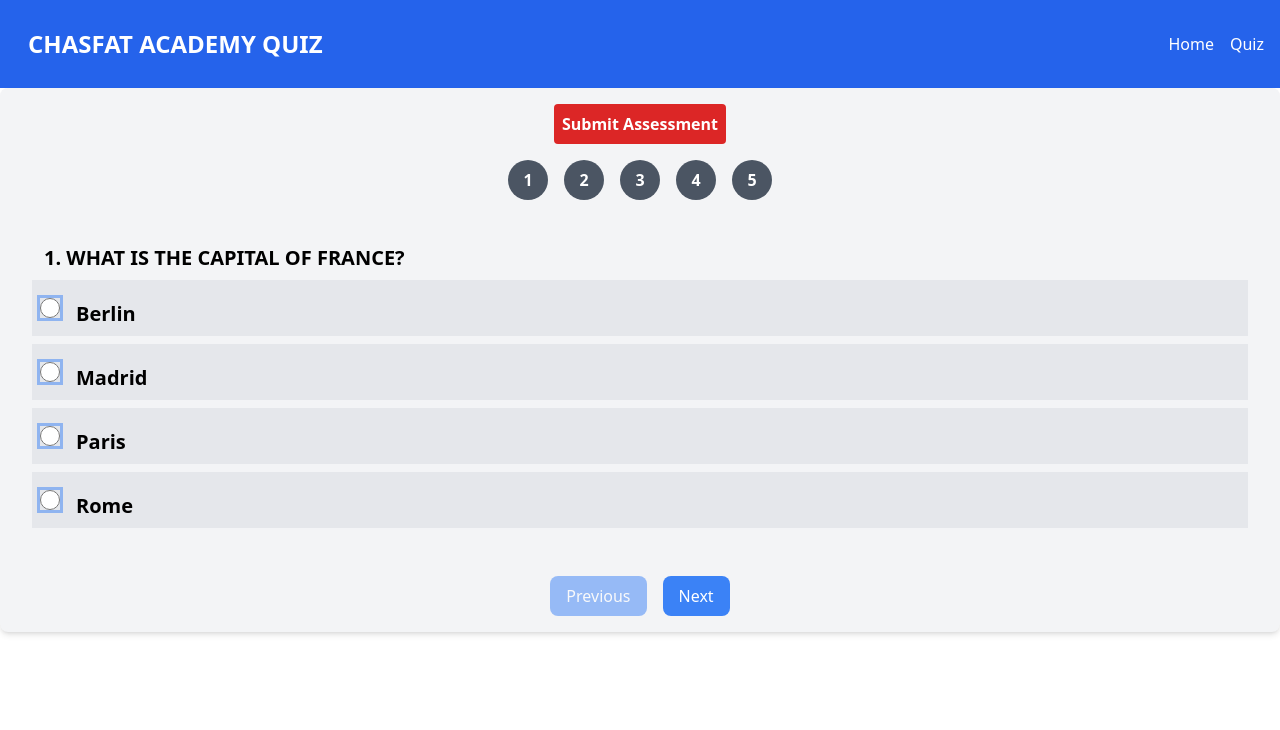
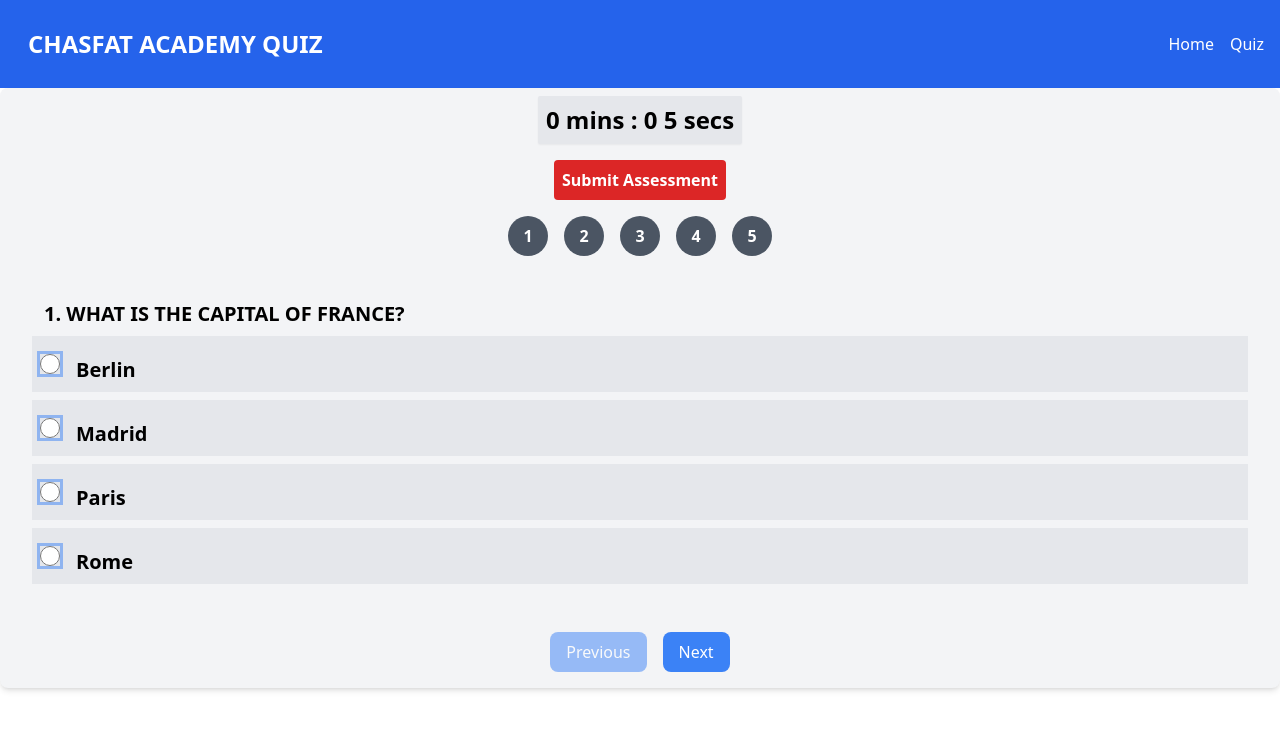
Before and after one commit to Nobiscumdeus/React, a React (Vite) app: page /quiz in a window 1280 px wide. Shown: the top 730 px of the page. Built offline with nearby package versions, Linux system fonts and the light colour scheme.

Commit message:
Added the timer controls

```diff
--- a/src/components/ChasfatAcademy/Quiz.jsx
+++ b/src/components/ChasfatAcademy/Quiz.jsx
@@ -1,13 +1,15 @@
-import { useState } from 'react'
+import { useState,useEffect } from 'react'
 import { useSelector,useDispatch } from 'react-redux'
 
 import { useNavigate } from 'react-router-dom'
 
 
-import { setUserAnswer } from '../../features/ChasfatAcademy/quiz/quizSlice' ///We imported this as an action here
+import { setUserAnswer,resetUserAnswers} from '../../features/ChasfatAcademy/quiz/quizSlice' ///We imported this as an action here
 
 import Question from './Question' //We import a single question
 
+
+import { decrementTimer,resetTimer } from '../../features/ChasfatAcademy/timer/timerSlice' //Here is to import the decrement action
 
 const Quiz=()=>{
     const userAnswers=useSelector(state=>state.quiz.userAnswers);
@@ -16,6 +18,96 @@ const Quiz=()=>{
     const dispatch=useDispatch() //Get the dispatch function
     const questions=useSelector((state)=>state.quiz.questions) //Get questions from the redux store
     const [currentQuestionIndex,setCurrentQuestionIndex]=useState(0) //State for the current index question
+
+
+    //Access the timeLeft from Redux
+
+    //Dealing with the time monitoring
+    //Timer state
+    //const [timeLeft,setTimeLeft]=useState(600) //10 minutes in seconds
+
+    const timeLeft=useSelector(state=>state.timer.timer) //access timer value from redux
+    const isTimerActive=true
+    //State to manage time activity
+
+    /**   useEffect(()=>{
+        if(!isTimerActive) return;
+
+        const timer=setInterval(()=>{
+            setTimeLeft(prev=>{
+                if(prev <=1){
+                    clearInterval(timer);
+                   // handleSubmit()
+                    navigate('/') //Automatically handle submission
+                    return 0
+                }
+                return prev-1;
+            })
+        },1000)
+
+        return ()=>clearInterval(timer)
+
+    },[isTimerActive]) //Condition will be placed here
+*/
+
+/**
+ *
+
+ *
+ *   useEffect(()=>{
+        //Only run this effect if the timer is active and there's time left
+        if(!isTimerActive || timeLeft <= 0 ) return;
+
+        //Set interval to decrement the timer every second
+        const timer=setInterval(()=>{
+            dispatch(decrementTimer()) //Dispatch the action to decrement the timer
+
+            //If the timer reaches zero, submit the quiz automatically
+            if(timeLeft <= 1){
+
+                clearInterval(timer) //Clear the timer interval
+                navigate('/')
+
+            }
+        },1000)
+
+        return ()=>clearInterval(timer) //Cleanup the function to clear the interval on component unmount
+
+
+    },[isTimerActive,dispatch]) //dependencies for the effect
+
+ */
+
+    useEffect(() => {
+        // Reset the timer when the component mounts
+        dispatch(resetTimer());
+        dispatch(resetUserAnswers());
+
+
+    }, [dispatch]); // Runs only once when the component mounts
+
+    useEffect(()=>{
+        //Only run this effect is the timer is active and there's time left
+        if(!isTimerActive || timeLeft <= 0) return;
+
+        //Set the interval to decrement the timer every second
+        const timer =setInterval(()=>{
+            dispatch(decrementTimer()) //Dispatch the action to decrement the timer
+
+            if(timeLeft <= 1){
+                clearInterval(timer) //Clear the interval
+                navigate('/results') //Navigate to the home page
+            }
+
+        },1000)
+        //Clean up the function to clear the interval on component unmount
+        return()=>clearInterval(timer)
+
+    },[isTimerActive,timeLeft,dispatch,navigate])
+
+
+
+
 
     const handleSubmit=()=>{
         //Check if all questions are answered
@@ -55,7 +147,12 @@ const Quiz=()=>{
    // const currentQuestion=questions[currentQuestionIndex];
 
 
-
+    //Formatting of time
+    const formatTime=(seconds)=>{
+        const minutes=Math.floor(seconds/60)
+        const secs=seconds%60
+        return `${minutes} mins : ${secs < 10 ? '0':''} ${secs} secs`
+    }
 
     return(
         <div className='p-2 bg-gray-100 rounded-lg shadow-md'>
@@ -63,10 +160,18 @@ const Quiz=()=>{
 
         {questions.length > 0 ? (
             <>
+                <div className='w-full container mx-auto flex items-center justify-center mb-2 '>
+                    <h2 className='font-semibold text-2xl bg-gray-200 rounded-sm shadow-sm p-2'> {formatTime(timeLeft)}</h2>
+                </div>
+
+
               <div className='w-full container mx-auto flex items-center justify-center'>
+
+
                     <button onClick={handleSubmit} className='bg-red-600 text-white font-semibold hover:bg-red-400 rounded'> Submit Assessment </button>
 
                 </div>
+
 
                 <div className='navigation w-full container px-2 mx-auto flex flex-wrap items-center justify-center '>
 
--- /dev/null
+++ b/src/features/ChasfatAcademy/timer/timerSlice.js
@@ -0,0 +1,40 @@
+import { createSlice } from "@reduxjs/toolkit";
+
+//Initial state for the timer ,setting the defaut to say 10 mins or ...
+
+const initialState={
+    timer:10, //Defaut timer value in seconds
+
+
+}
+
+//Create the timer slice using redux toolkit
+
+//create the timer slice
+const timerSlice=createSlice({
+    name:'timer', //Name of the timer
+    initialState,
+    reducers:{
+      //Action to set the timer to a specific value
+      setTimer(state,action){
+        state.timer=action.payload //Update the timer with the new value
+
+      },
+      //Action to decrement the timer by 1 seconds
+      decrementTimer(state){
+        if(state.timer>0){
+          state.timer -= 1; //Decrease timer only if its greater than 1
+
+        }
+      },
+      //Action to reset the timer back to the initial state
+      resetTimer(state){
+        state.timer=initialState.timer //Reset the default timer value
+      }
+    }
+  })
+
+  export const { setTimer,decrementTimer,resetTimer} =timerSlice.actions;
+
+
+  export default timerSlice.reducer;
--- a/src/store.js
+++ b/src/store.js
@@ -3,8 +3,10 @@
 import { configureStore } from "@reduxjs/toolkit";
 import todosReducer from './features/todos/todosSlice'
 import filtersReducer from './features/filters/filtersSlice'
+import timerReducer from './features/ChasfatAcademy/timer/timerSlice'
 
 import quizReducer from './features/ChasfatAcademy/quiz/quizSlice' //Import the quizreducer
+
 
 //Configure the Redux store
 const store=configureStore({
@@ -12,6 +14,8 @@ const store=configureStore({
         todos:todosReducer, //Add todos reducer
         filters:filtersReducer,//
         quiz:quizReducer,
+        timer:timerReducer,
+
     }
 })
 
```
Also changed, not shown: src/features/ChasfatAcademy/quiz/quizSlice.js (+9 -0 lines).
